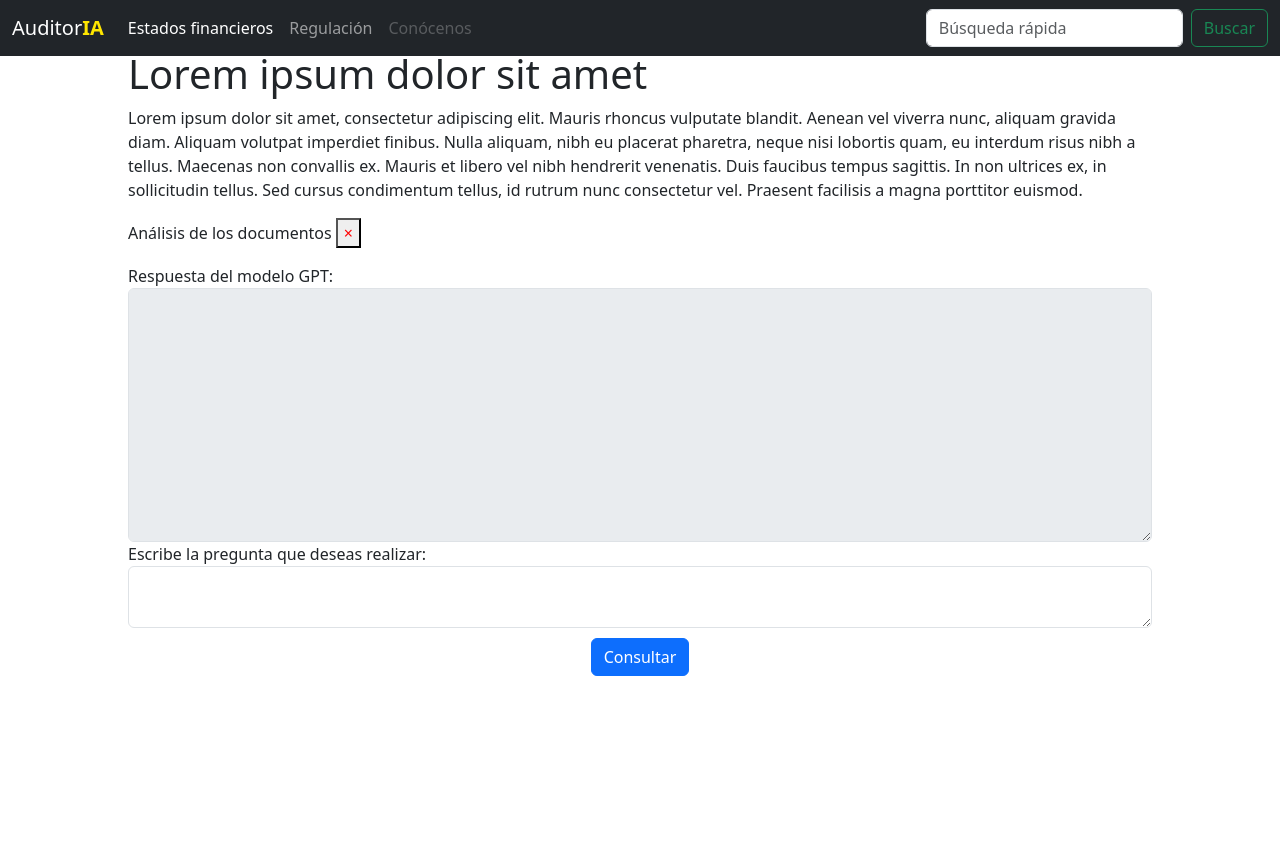
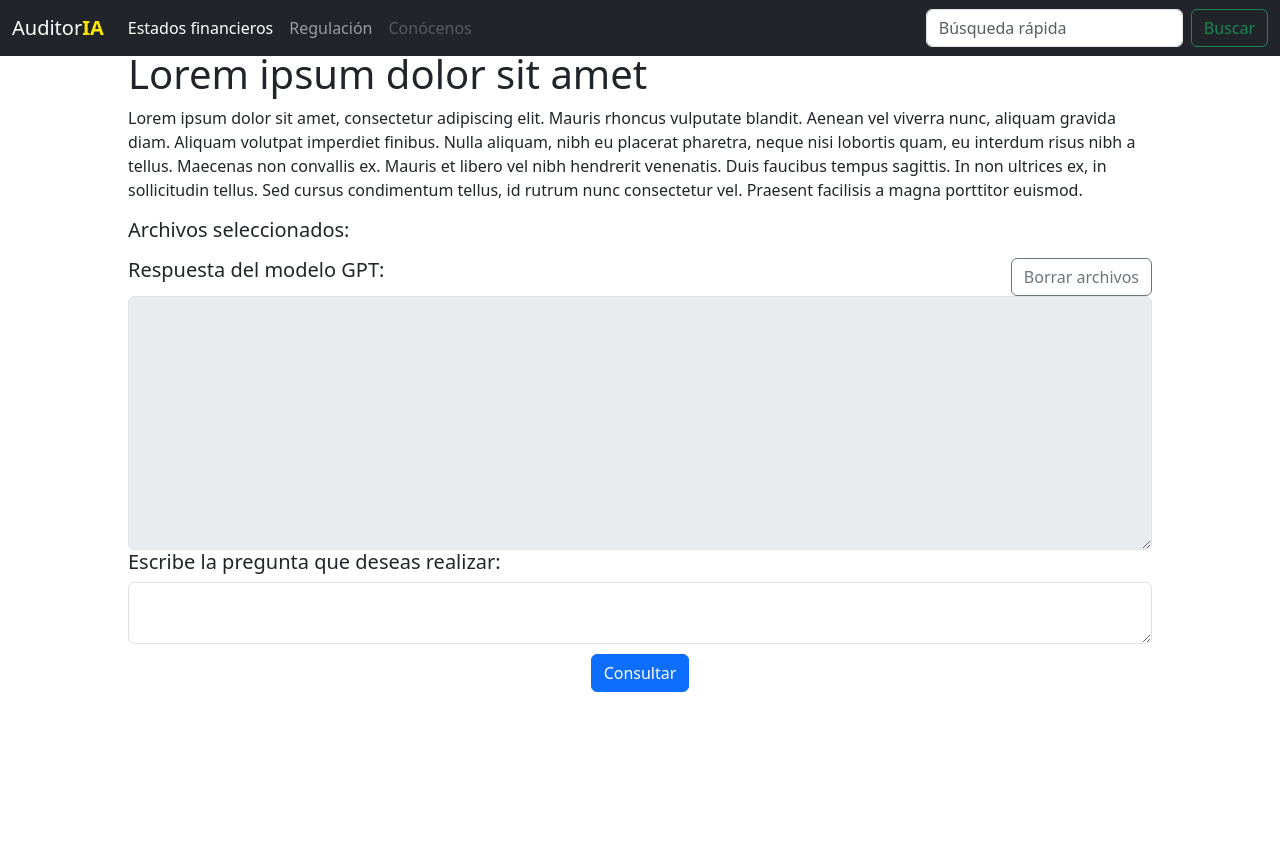
Before and after one commit to javieribanez17/auditAI, a Flask app: template templates/ask.html in a window 1280 px wide. Run offline with Flask 3, Linux system fonts and the light colour scheme; the template is opened without the code that fills it, so the values that code supplies are empty.

Commit message:
changes front

```diff
--- a/run.py
+++ b/run.py
@@ -5,6 +5,9 @@ from flask_cors import CORS
 app = Flask(__name__)
 CORS(app)
 
+@app.route('/home', methods=['GET'])
+def index():
+    return redirect("/")
 
 @app.route('/', methods=['GET'])
 def home():
@@ -13,7 +16,8 @@ def home():
 @app.route('/gpt', methods=['POST'])
 def agent():
     question = request.get_json()
-    gpt = agentAudit(question['question'])
+    gpt = question['question']
+    # gpt = agentAudit(question['question'])
     answer = {'answer': gpt}
     res = jsonify(answer)
     res.status_code = 200
@@ -21,8 +25,10 @@ def agent():
 
 @app.route('/upload', methods=['POST'])
 def upload():
+    nombres = []
     files = request.files.getlist('loadFile')
     for file in files:
+        nombres.append(file.filename)
         extension = file.filename.split(".")[-1]
         name = file.filename.split(".")[0]
         if 'AP' in name:
@@ -31,7 +37,7 @@ def upload():
         else:
             return render_template('error.html')
     cleanCsv()
-    return render_template('ask.html')
+    return render_template('ask.html', nombres=nombres)
 
 # @app.route('/xlsx', methods=['POST'])
 # def read_xlsx():
--- a/static/css/aks.css
+++ b/static/css/aks.css
@@ -45,3 +45,12 @@
     transform: translate(-50%, -50%) rotate(360deg);
   }
 }
+
+#pre-question{
+  display: none;
+}
+
+#test{
+  display: flex;
+  justify-content:space-between;
+}
--- a/static/js/index.js
+++ b/static/js/index.js
@@ -6,6 +6,7 @@ boton.addEventListener("click", async function() {
     const gpt = {
         question: question.value
     };
+    document.getElementById("questionModel").textContent = "";
     await fetch("http://localhost:5000/gpt", {
         method: "POST",
         headers: {
@@ -15,8 +16,17 @@ boton.addEventListener("click", async function() {
     })
     .then(response => response.json())
     .then(data => {
-        document.getElementById("askModel").textContent =data.answer
+        document.getElementById("askModel").textContent = data.answer
     })
     .catch(error => console.log(error));
+    var pre_q = document.getElementById("pre-question");
+    pre_q.textContent = "Pregunta previa: " + question.value
+    question.value = "";
     container.style.display = "none";
+    pre_q.style.display = "block";
 });
+
+var deleteFiles = document.getElementById("delete-files");
+deleteFiles.addEventListener("click", function() {
+    fetch("http://localhost:5000/home")
+})
--- a/templates/ask.html
+++ b/templates/ask.html
@@ -52,19 +52,27 @@
             nibh hendrerit venenatis. Duis faucibus tempus sagittis. In non ultrices ex, in sollicitudin tellus. Sed
             cursus condimentum tellus, id rutrum nunc consectetur vel. Praesent facilisis a magna porttitor euismod.
         </p>
-        <form action="/" method="get">
-            <p>Análisis de los documentos <strong> <!-- <%= pdfTitle %> --> </strong>
-                <button style="color: red;" type="submit" class="close" aria-label="Close">
-                    <span aria-hidden="true"> &times;</span>
-                </button>
-            </p>
-        </form>
-        <form>
-            <div class="form-group">
-                <label for="askModel">Respuesta del modelo GPT:</label>
+        <h5>Archivos seleccionados:</h5>
+        <ul>
+            {% for nombre in nombres %}
+                <li>{{ nombre }}</li>
+            {% endfor %}
+        </ul>
+
+            <div>
+                <div id="test">
+                    <h5 for="askModel">Respuesta del modelo GPT:</h5>
+                    <form action="/" method="get">
+                        <button type="submit" class="btn btn-outline-secondary consult close" aria-label="Close">
+                            Borrar archivos
+                        </button>
+                    </form>
+                </div>
+
                 <textarea class="form-control" disabled="true" id="askModel" rows="10"></textarea>
+                <h5 id="pre-question"></h5>
+                <h5 for="questionModel">Escribe la pregunta que deseas realizar:</h5>
 
-                <label for="questionModel">Escribe la pregunta que deseas realizar:</label>
                 <textarea class="form-control" id="questionModel" rows="2"></textarea>
             </div>
             <div class="containerFlexButton">
@@ -72,7 +80,6 @@
                     <button id="btn-ask" class="btn btn-primary" type="button">Consultar</button>
                 </div>
             </div>
-        </form>
     </div>
     <!-- Bootstrap scripts Start-->
     <script src="https://cdn.jsdelivr.net/npm/bootstrap@5.3.1/dist/js/bootstrap.bundle.min.js"
```
